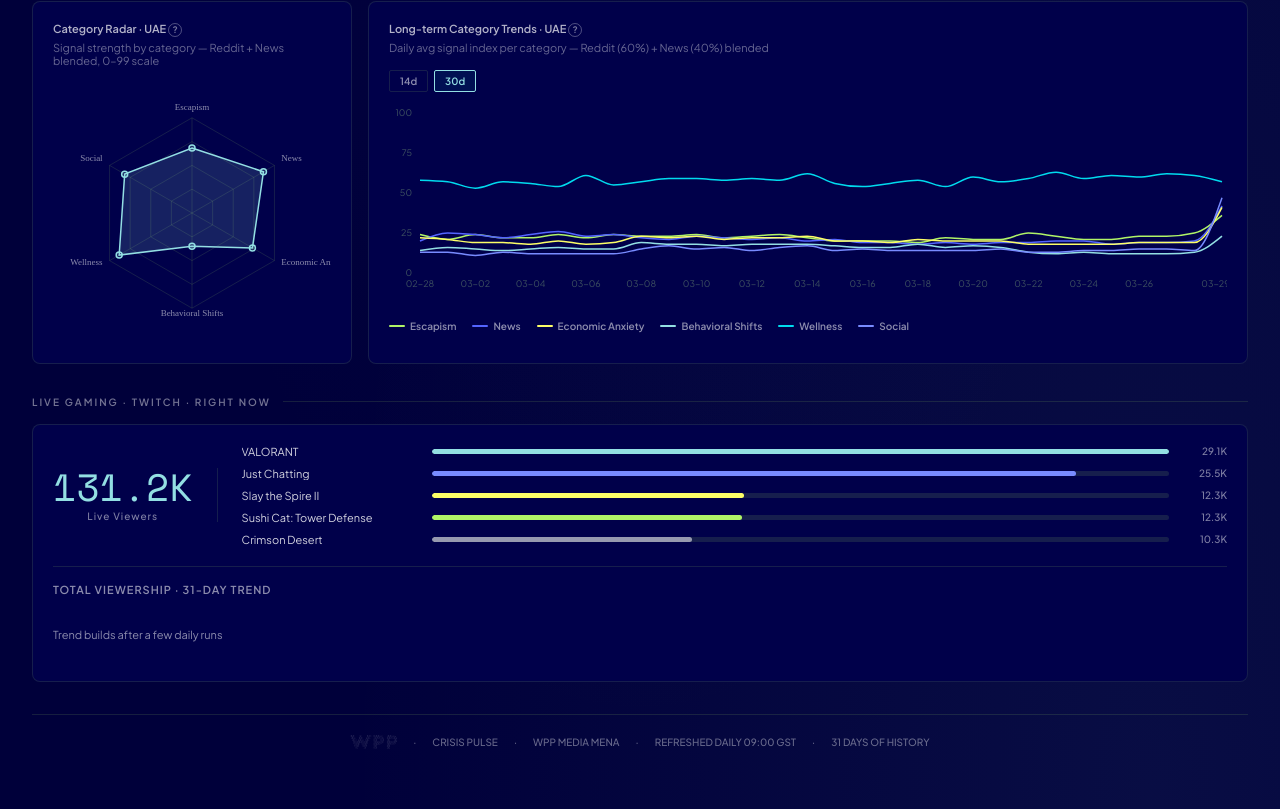
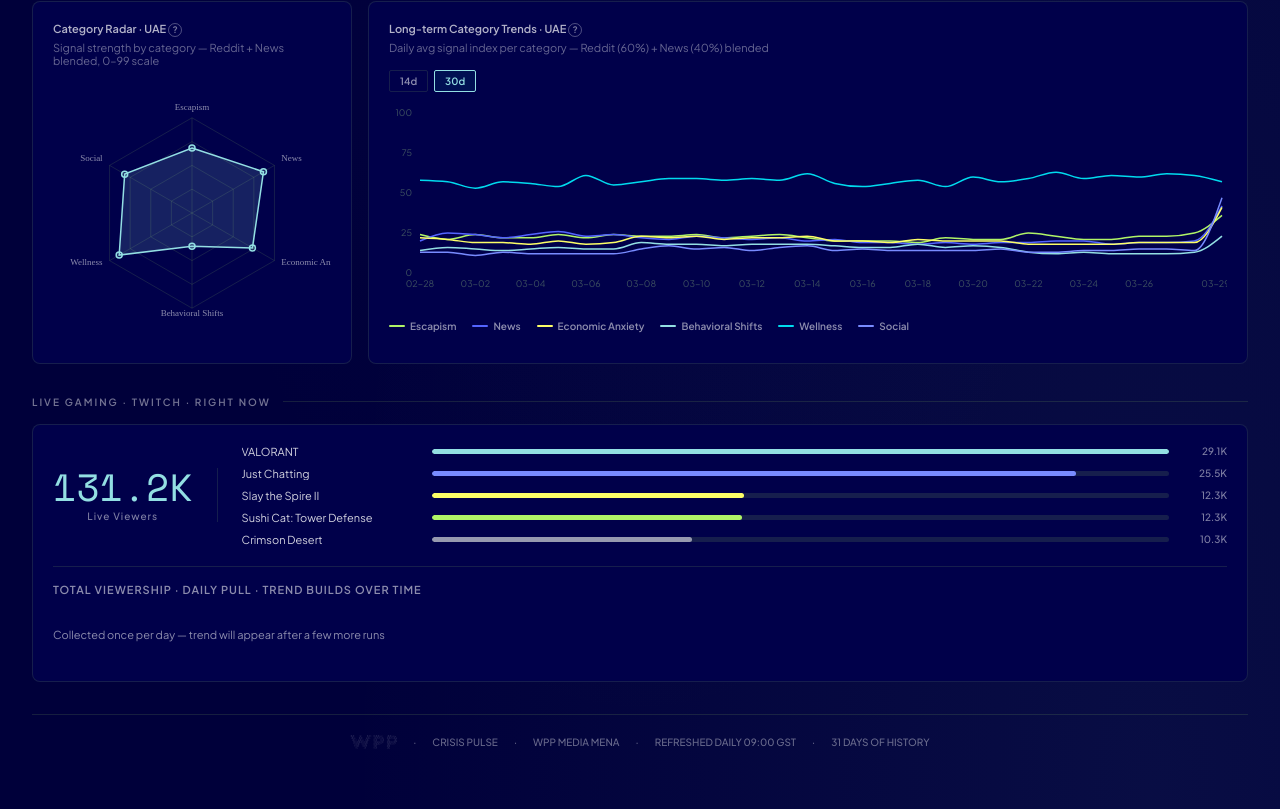
Before and after one commit to raghavhvr/middle-east-intelligence, a React (Vite) app: page / in a window 1280 px wide. Shown: the part 2635-3444 px from the top of the page. Built offline with nearby package versions, Linux system fonts and the light colour scheme.

Commit message:
Update total viewership display logic

```diff
--- a/src/App.tsx
+++ b/src/App.tsx
@@ -1220,19 +1220,19 @@ export default function App(){
                   </div>
                 </div>
                 <div style={{borderTop:"1px solid var(--border)",paddingTop:16}}>
-                <div style={{fontSize:11,fontWeight:600,color:"rgba(255,255,255,0.55)",letterSpacing:1,marginBottom:12}}>
-                  TOTAL VIEWERSHIP · {history.length}-DAY TREND
-                </div>
                 {(()=>{
                   const twitchHistory = history
                     .filter((r:any)=>r.twitch_viewers>0)
                     .map((r:any)=>({date:r.date?.slice(5), viewers:r.twitch_viewers}));
-                  if(twitchHistory.length < 2) return (
+                  return (<>
+                  <div style={{fontSize:11,fontWeight:600,color:"rgba(255,255,255,0.55)",letterSpacing:1,marginBottom:12}}>
+                    TOTAL VIEWERSHIP · {twitchHistory.length > 1 ? `${twitchHistory.length}-DAY TREND` : "DAILY PULL · TREND BUILDS OVER TIME"}
+                  </div>
+                  {twitchHistory.length < 2 ? (
                     <div style={{color:"var(--muted)",fontSize:11,padding:"20px 0"}}>
-                      Trend builds after a few daily runs
+                      Collected once per day — trend will appear after a few more runs
                     </div>
-                  );
-                  return (
+                  ) : (
                     <ResponsiveContainer width="100%" height={120}>
                       <LineChart data={twitchHistory}>
                         <XAxis dataKey="date" tick={{fontSize:9,fill:"#3d5060"}} axisLine={false} tickLine={false}
@@ -1244,7 +1244,8 @@ export default function App(){
                           strokeWidth={2} dot={false} connectNulls/>
                       </LineChart>
                     </ResponsiveContainer>
-                  );
+                  )}
+                  </>);
                 })()}
                 {/* Top game trends */}
                 {(()=>{
```
